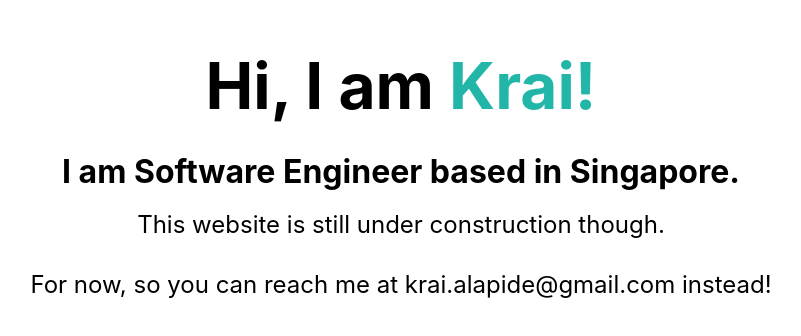
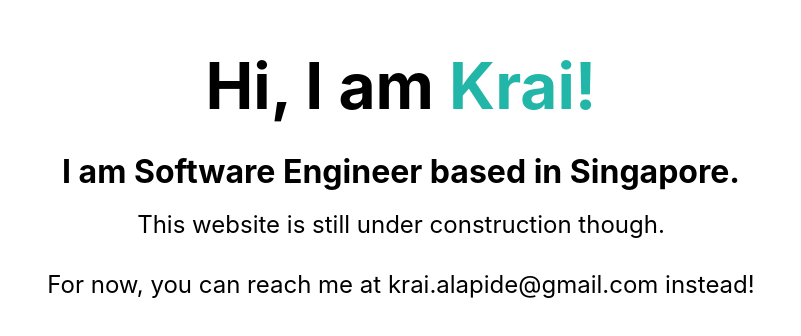
Before and after one commit to kraiyons/kraiyons-dev, a Next.js app: page / in a window 1280 px wide. Shown: the part 228-564 px from the top of the page, without its empty margins (239-1040 px from the left). Built offline with nearby package versions, Linux system fonts and the light colour scheme.

Commit message:
Fixing typo

```diff
--- a/pages/index.tsx
+++ b/pages/index.tsx
@@ -25,7 +25,7 @@ const Home: NextPage = () => {
         <div className={styles.description}>
           This website is still under construction though.
           <p>
-            For now, so you can reach me at{' '}
+            For now, you can reach me at{' '}
             <a className='link' href='mailto:krai.alapide@gmail.com'>
               krai.alapide@gmail.com
             </a>{' '}
```
